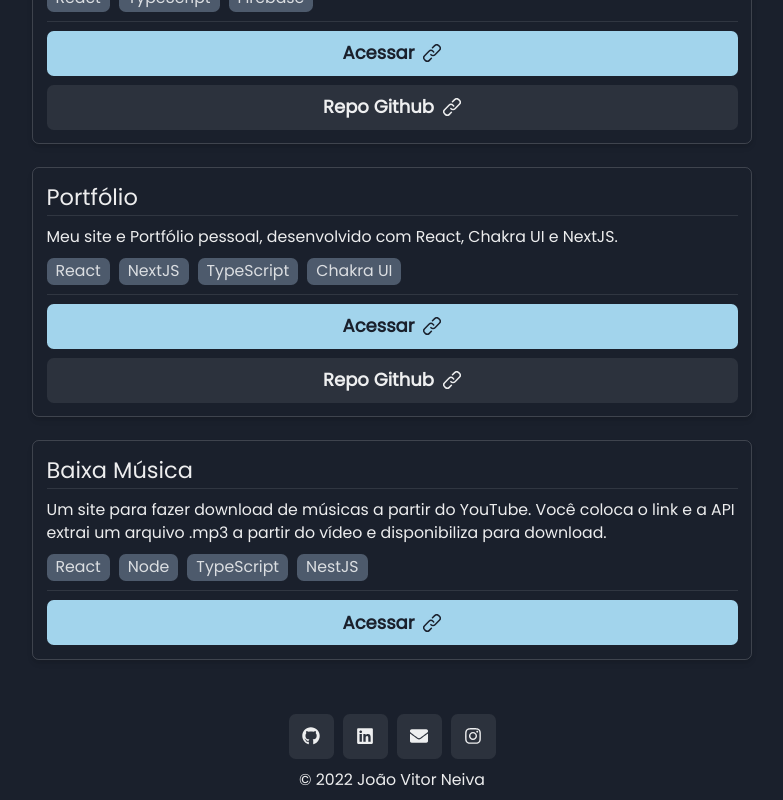
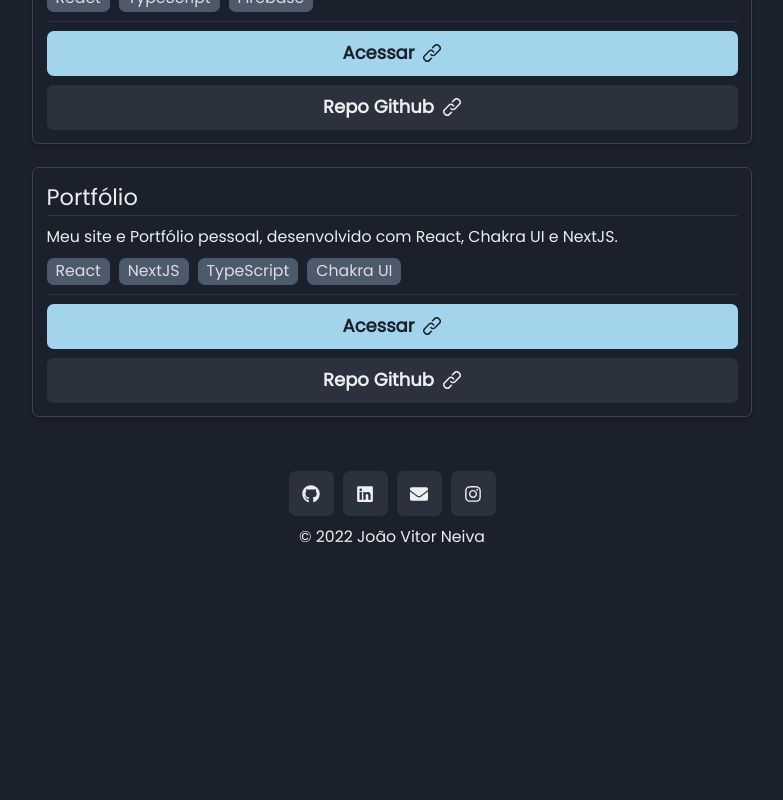
Before and after one commit to jneiva0/portfolio, a Next.js app: page / in a window 1280 px wide. Shown: the part 770-1570 px from the top of the page, without its empty margins (248-1031 px from the left). After the commit the page ends 1328 px from the top, so only its background shows below. Built offline with nearby package versions, Linux system fonts and the light colour scheme; no server answers.

Commit message:
Update project description in configs.ts file

```diff
--- a/src/configs.ts
+++ b/src/configs.ts
@@ -97,17 +97,11 @@ export const projectList: Project[] = [
   },
   {
     nome: 'Portfólio',
-    descricao: 'Meu site e Portfólio pessoal, desenvolvido com React, Chakra UI e NextJS.',
+    descricao:
+      'Meu site e Portfólio pessoal, desenvolvido com React, Chakra UI e NextJS.',
     link: 'https://jneiva.dev',
     tags: ['React', 'NextJS', 'TypeScript', 'Chakra UI'],
     repo: 'https://github.com/jneiva0/portfolio',
-  },
-  {
-    nome: 'Baixa Música',
-    descricao:
-      'Um site para fazer download de músicas a partir do YouTube. Você coloca o link e a API extrai um arquivo .mp3 a partir do vídeo e disponibiliza para download.',
-    link: 'https://baixa-musica.vercel.app',
-    tags: ['React', 'Node', 'TypeScript', 'NestJS'],
   },
 ]
 
```
